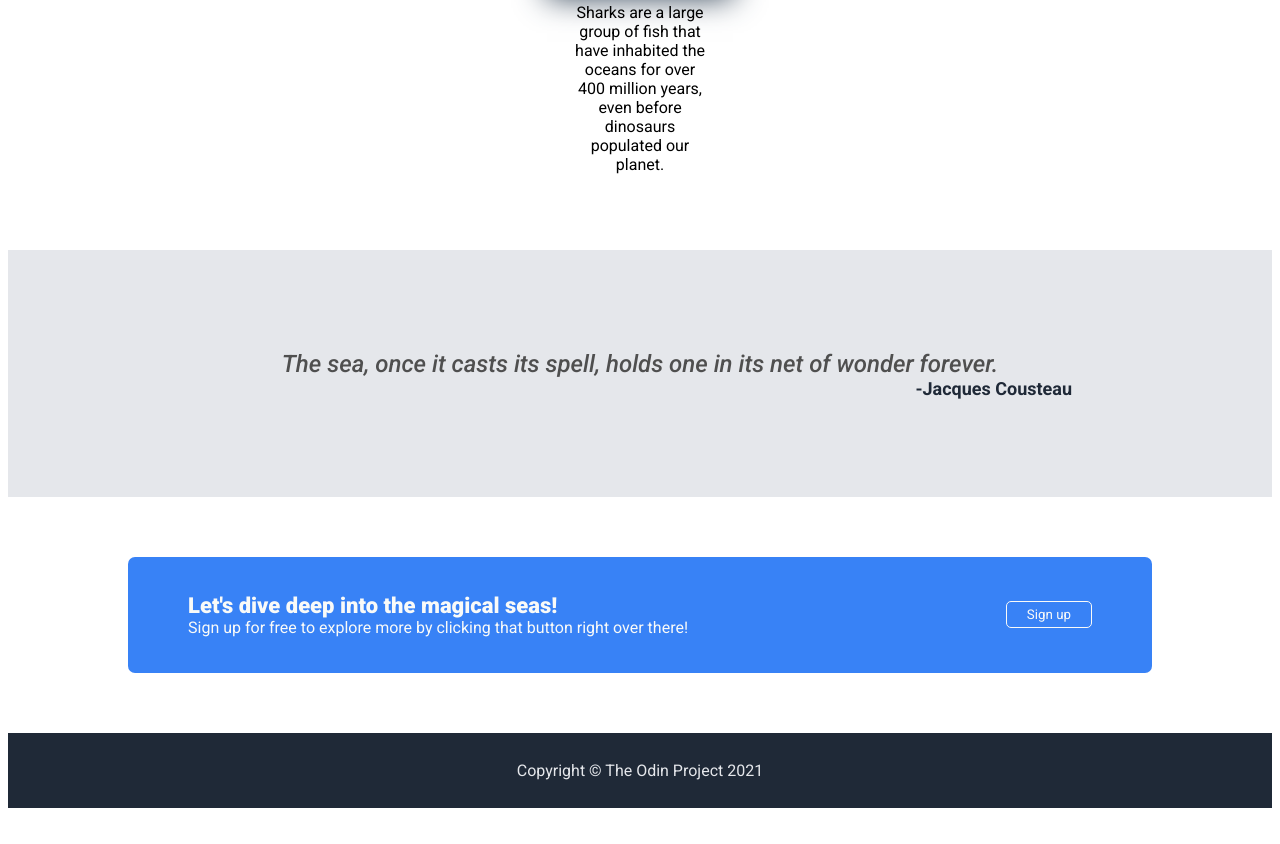
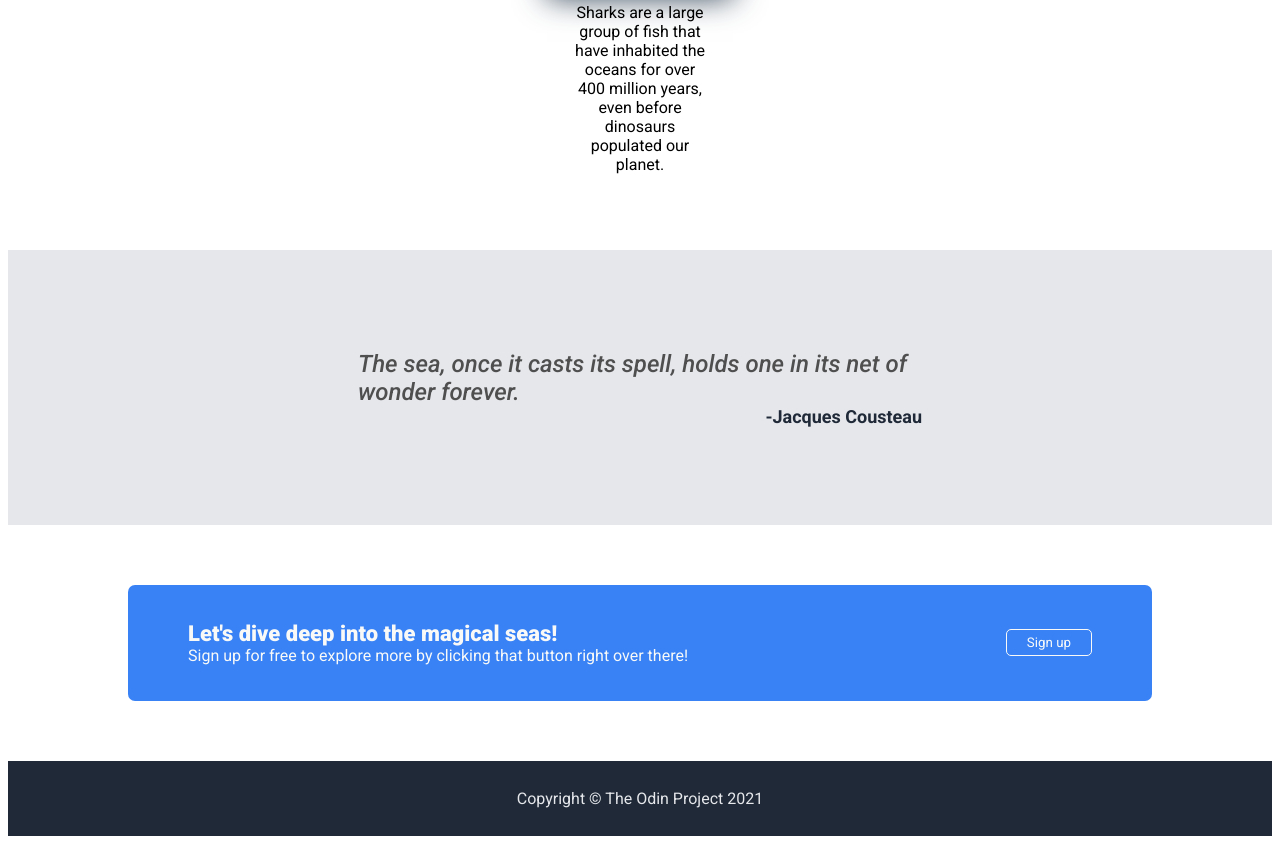
Before and after one commit to eliptik1/landing_page, a plain HTML site: page index.html in a window 1280 px wide. Shown: the part 1220-2064 px from the top of the page. Before the commit the page ends 2036 px from the top, so only its background shows below. Drawn offline with Linux system fonts and the light colour scheme.

Commit message:
Change padding in .quote

```diff
--- a/style.css
+++ b/style.css
@@ -163,7 +163,8 @@
     align-items: center;
     background-color: #E5E7EB;
     color: #1F2937;
-    padding: 80px 200px;
+    padding: 80px 350px;
+
 }
 
 .quote1 {
@@ -171,6 +172,8 @@
     font-style: italic;
     font-weight: 500;
     margin-bottom: 0;
+    max-width: 750px;
+    min-width: 180px;
     color: rgb(79, 79, 79);
 }
 
```
